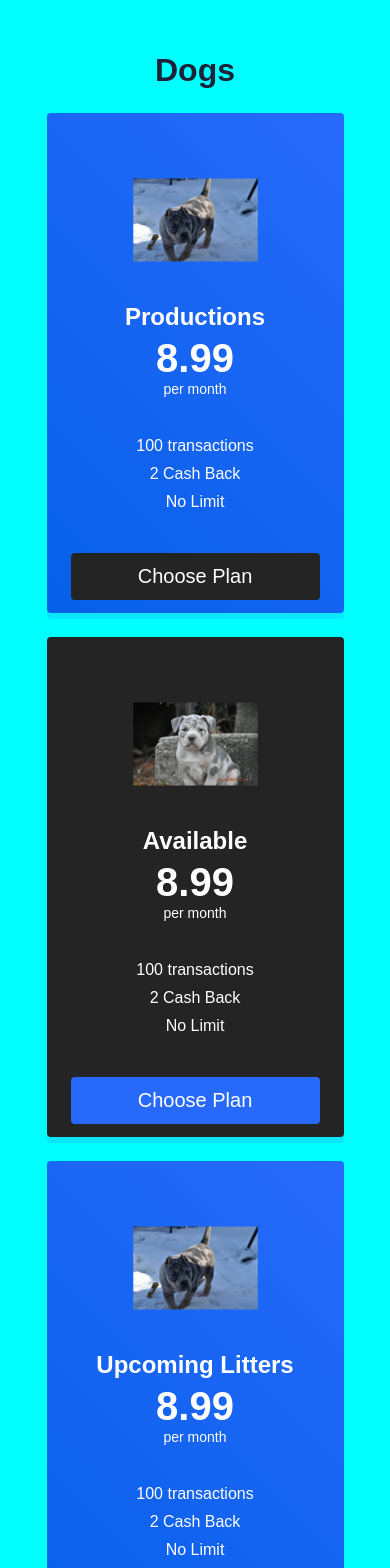
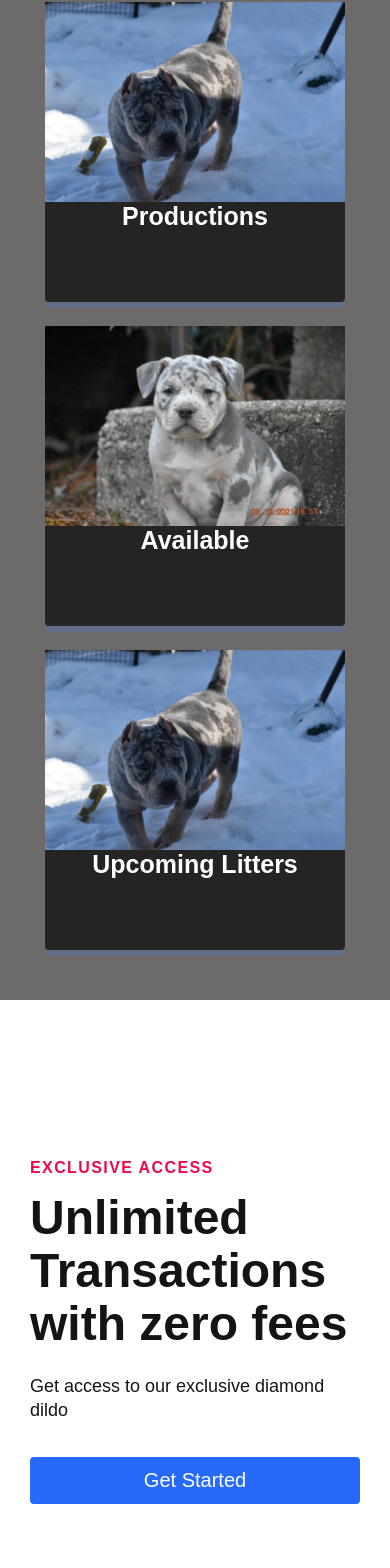
Before and after one commit to Konnor-Biats/DRBK, a React (Create React App) app in the folder client/: page / in a window 390 px wide. Shown: the part 1133-2701 px from the top of the page. Built offline with nearby package versions, Linux system fonts and the light colour scheme.

Commit message:
Worked on Dog Card Section

```diff
--- a/client/src/components/DogCards.css
+++ b/client/src/components/DogCards.css
@@ -1,22 +1,22 @@
 .dog__section {
-    padding: 100px 0 160px;
+    padding: 50px ;
     display: flex;
     flex-direction: column;
     justify-content: center;
-    background-color: aqua;
+    background-color: rgb(109, 106, 106);
 }
 
 .dog__container-card {
-    background: linear-gradient(45deg, #0660e9 0%, #276afb 100%);
+    background: #242424;
     box-shadow: 0 6px rgba(56, 125, 255, 0.2);
-    width: 280px;
-    height: 500px;
+    width: 400px;
+    height: 400px;
     text-decoration: none;
     border-radius: 4px;
 }
 
 .dog__container-card:nth-child(2) {
-    transform: scale(1.05);
+
     background: #242424;
     margin: 0 24px;
 }
@@ -34,66 +34,34 @@
 }
 
 .dog__wrapper {
-    display: flex;
     flex-direction: column;
     align-items: start;
     margin: 0 auto;
 }
 
-.dog__heading {
-    color: #1c2237;
-    margin-bottom: 24px;
-}
+
 
 .dog__container-cardInfo {
     display: flex;
     flex-direction: column;
     height: 500px;
-    padding: 24px;
+    padding: 0px;
     align-items: center;
     color: #fff;
 }
 
 .dog__container-cardInfo h3 {
     margin-bottom: 5px;
-    font-size: 24px;
+    font-size: 30px;
 }
 
-.dog__container-cardInfo h4 {
-    font-size: 40px;
-}
-
-.dog__container-cardInfo p {
-    font-size: 14px;
-    margin-bottom: 24px;
-}
-
-.dog__container-features {
-    margin: 16px 0 32px;
-    list-style: none;
-    display: flex;
-    flex-direction: column;
-    align-items: center;
-}
-
-.dog__container-features li {
-    margin-bottom: 10px;
-}
-
-img {
-    scale: 50%;
-}
-@media screen and (max-width: 960px) {
+@media screen and (max-width: 1050px) {
     .dog__container {
         display: flex;
-        flex-direction: column;
+        flex-direction: row;
         justify-content: center;
         align-items: center;
         width: 100%;
-    }
-
-    .dog__container-card {
-        width: 90%;
     }
 
     .dog__wrapper {
@@ -103,8 +71,16 @@ img {
         align-items: center;
     }
 
+    .dog__container-card {
+        background: #242424;
+        box-shadow: 0 6px rgba(56, 125, 255, 0.2);
+        width: 300px;
+        height: 300px;
+        text-decoration: none;
+        border-radius: 4px;
+    }
+
     .dog__container-card:nth-child(2) {
-        transform: scale(1);
         background: #242424;
         margin: 24px;
     }
@@ -112,4 +88,21 @@ img {
     .dog__container-card:hover {
         transform: none;
     }
+
+    .dog__container-cardInfo h3 {
+        margin-bottom: 5px;
+        font-size: 25px;
+    }
+
 }
+@media screen and (max-width: 750px) {
+    .dog__container {
+        display: flex;
+        flex-direction: column;
+        justify-content: center;
+        align-items: center;
+        width: 100%;
+    }
+
+
+}
--- a/client/src/components/DogCards.js
+++ b/client/src/components/DogCards.js
@@ -1,5 +1,4 @@
 import React from 'react'
-import { Button } from './Button';
 import { Link } from 'react-router-dom';
 import './DogCards.css'
 
@@ -9,60 +8,27 @@ function DogCards() {
     <div>
         <div className='dog__section'>
             <div className='dog__wrapper'>
-                <h1 className='dog__heading'>Dogs</h1>
                 <div className='dog__container'>
                     <Link to='/sign-up' className='dog__container-card'>
                         <div className='dog__container-cardInfo'>
-                            <div className='dog_section_img'>
-                                <img className='img' src='images/DogCards/D1.jpg'></img>
-                            </div>
+                            <img className='img' src='images/DogCards/D1.jpg'/>
                             <h3>Productions</h3>
-                            <h4>8.99</h4>
-                            <p>per month</p>
-                            <ul className='dog__container-features'>
-                                <li>100 transactions</li>
-                                <li>2 Cash Back</li>
-                                <li> No Limit</li>
-                            </ul>
-                            <Button buttonSize='btn--wide' buttonColor='primary'>
-                                Choose Plan
-                            </Button>
+
+
                         </div>
                     </Link>
                     <Link to='/sign-up' className='dog__container-card'>
                         <div className='dog__container-cardInfo'>
-                            <div className='dog_section_img'>
-                                <img src='images/DogCards/D2.jpg'></img>
-                            </div>
+                            <img src='images/DogCards/D2.jpg'></img>
                             <h3>Available</h3>
-                            <h4>8.99</h4>
-                            <p>per month</p>
-                            <ul className='dog__container-features'>
-                                <li>100 transactions</li>
-                                <li>2 Cash Back</li>
-                                <li> No Limit</li>
-                            </ul>
-                            <Button buttonSize='btn--wide' buttonColor='blue'>
-                                Choose Plan
-                            </Button>
+
                         </div>
                     </Link>
                     <Link to='/sign-up' className='dog__container-card'>
                         <div className='dog__container-cardInfo'>
-                            <div className='dog_section_img'>
                             <img src='images/DogCards/D1.jpg'></img>
-                            </div>
                             <h3>Upcoming Litters</h3>
-                            <h4>8.99</h4>
-                            <p>per month</p>
-                            <ul className='dog__container-features'>
-                                <li>100 transactions</li>
-                                <li>2 Cash Back</li>
-                                <li> No Limit</li>
-                            </ul>
-                            <Button buttonSize='btn--wide' buttonColor='primary'>
-                                Choose Plan
-                            </Button>
+
                         </div>
                     </Link>
                 </div>
```
